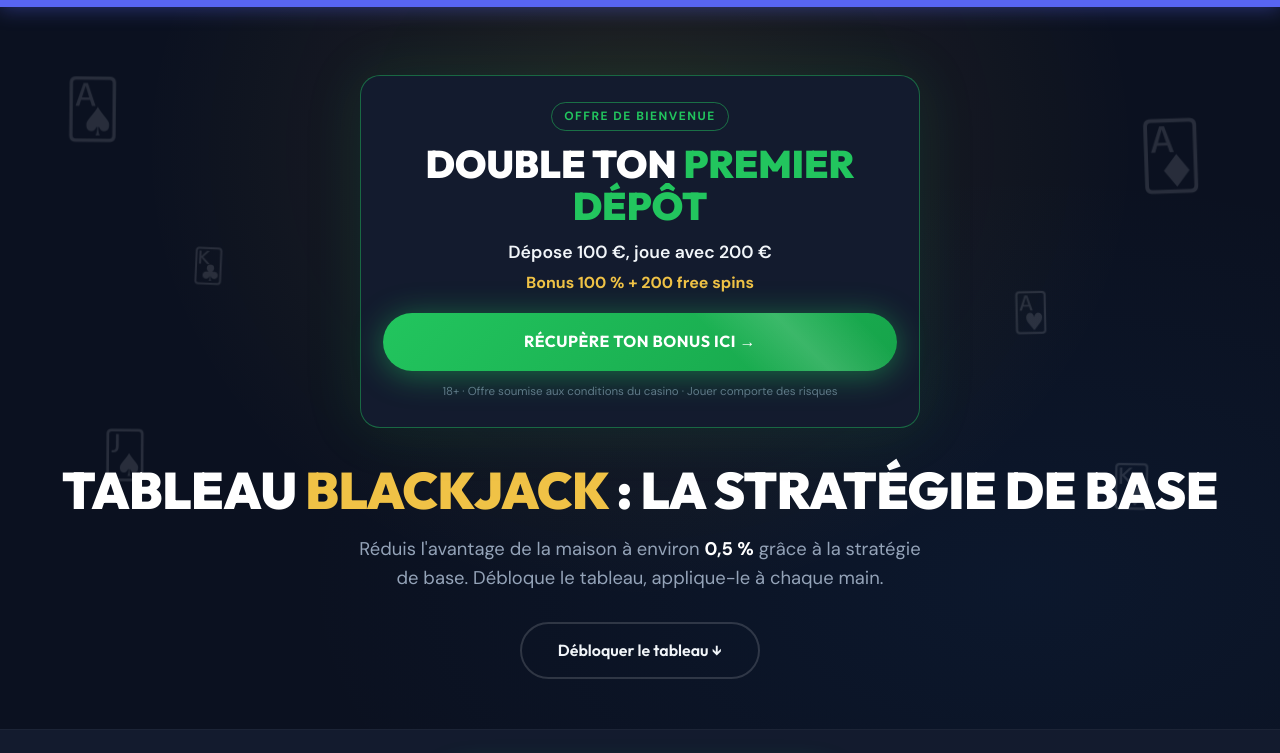
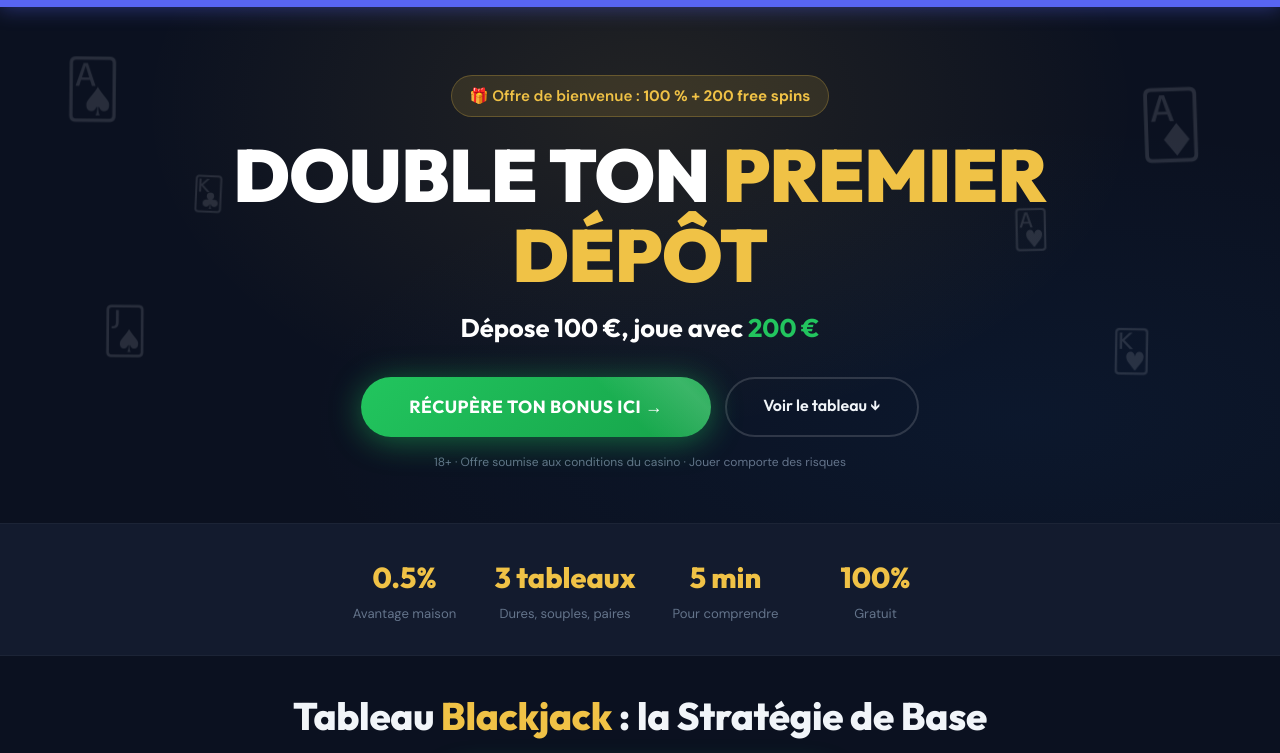
Before and after one commit to Magogogogroscul/boisterous-panda-3d581e, a plain HTML site: page index.html in a window 1280 px wide. Shown: the part 47-800 px from the top of the page. Drawn offline with Linux system fonts and the light colour scheme.

Commit message:
Accueil : bonus intégré au hero dans le style du site, H1 sur le tableau
Co-Authored-By: Claude Fable 5.2 <noreply@anthropic.com>
Claude-Session: https://claude.ai/code/session_01AocYEFr1YXRchSdKT1eoWi

```diff
--- a/index.html
+++ b/index.html
@@ -413,15 +413,14 @@ footer a { color: var(--accent-gold); text-decoration: none; }
 .cta-btn { background: linear-gradient(135deg, #22c55e 0%, #16a34a 100%); color: #fff; box-shadow: 0 4px 25px rgba(34,197,94,0.4); text-transform: uppercase; }
 .cta-btn:hover { box-shadow: 0 6px 35px rgba(34,197,94,0.55); }
 @keyframes pulse-glow { 0%,100% { box-shadow: 0 4px 25px rgba(34,197,94,0.35); } 50% { box-shadow: 0 4px 40px rgba(34,197,94,0.65); } }
-.bonus-card { max-width: 560px; margin: 0 auto 34px; padding: 26px 22px; border-radius: 20px; background: var(--bg-card); border: 1px solid rgba(34,197,94,0.45); box-shadow: 0 0 60px rgba(34,197,94,0.12); text-align: center; position: relative; z-index: 2; }
-.bonus-tag { display: inline-block; font-size: .75rem; font-weight: 700; letter-spacing: 1.5px; color: var(--accent-green); border: 1px solid rgba(34,197,94,.5); border-radius: 50px; padding: 4px 12px; margin-bottom: 12px; }
-.bonus-title { font-family: 'Outfit', sans-serif; font-weight: 900; font-size: clamp(1.6rem, 6vw, 2.4rem); line-height: 1.1; color: #fff; }
-.bonus-title span { color: var(--accent-green); }
-.bonus-sub { margin: 10px 0 4px; font-size: 1.1rem; color: var(--text-primary); font-weight: 600; }
-.bonus-detail { color: var(--accent-gold); font-weight: 700; margin-bottom: 18px; }
-.bonus-legal { margin-top: 12px; font-size: .72rem; color: var(--text-muted); }
-.bonus-card .cta-btn { display: block; padding: 16px 18px; font-size: 1rem; white-space: nowrap; }
-.hero h1 { font-size: clamp(1.8rem, 6.5vw, 3.2rem); }
+.hero-content { width: 100%; max-width: 860px; margin: 0 auto; }
+.hero .hero-stat { margin: 0 0 18px; font-size: clamp(.8rem, 3.4vw, .95rem); padding: 8px 18px; }
+.hero-title { font-family: 'Outfit', sans-serif; font-weight: 900; font-size: clamp(2.3rem, 6.5vw, 4.6rem); letter-spacing: -0.5px; line-height: 1.08; color: #fff; text-transform: uppercase; animation: fadeUp 0.7s ease forwards; }
+.hero-title span { color: var(--accent-gold); }
+.hero-offer { font-family: 'Outfit', sans-serif; font-weight: 700; font-size: clamp(1.15rem, 3.2vw, 1.6rem); color: #fff; margin-top: 14px; }
+.hero-offer strong { color: var(--accent-green); }
+.hero-legal { margin-top: 16px; font-size: .75rem; color: var(--text-muted); }
+.table-section h1.section-title { font-size: clamp(1.7rem, 4.5vw, 2.4rem); }
 .gate { position: relative; }
 .gate.locked .table-wrapper { filter: blur(9px); pointer-events: none; user-select: none; max-height: 620px; overflow: hidden; }
 .gate-box { display: none; }
@@ -458,19 +457,14 @@ body { padding-bottom: 96px; }
     <div class="floating-card">🂱</div>
   </div>
   <div class="hero-content">
-    <div class="bonus-card">
-      <div class="bonus-tag">OFFRE DE BIENVENUE</div>
-      <div class="bonus-title">DOUBLE TON <span>PREMIER DÉPÔT</span></div>
-      <p class="bonus-sub">Dépose 100 €, joue avec 200 €</p>
-      <p class="bonus-detail">Bonus 100 % + 200 free spins</p>
+    <div class="hero-stat">🎁 Offre de bienvenue : <strong>100 % + 200 free spins</strong></div>
+    <p class="hero-title">DOUBLE TON <span>PREMIER DÉPÔT</span></p>
+    <p class="hero-offer">Dépose 100 €, joue avec <strong>200 €</strong></p>
+    <div class="hero-cta-row">
       <a href="https://taap.it/blackjackbonus" target="_blank" rel="noopener sponsored" class="cta-btn" id="cta-link-hero" data-cta="hero">Récupère ton bonus ici →</a>
-      <p class="bonus-legal">18+ · Offre soumise aux conditions du casino · Jouer comporte des risques</p>
+      <a href="#tableau" class="cta-btn-secondary">Voir le tableau ↓</a>
     </div>
-    <h1>TABLEAU <span>BLACKJACK</span> : LA STRATÉGIE DE BASE</h1>
-    <p class="hero-subtitle">Réduis l'avantage de la maison à environ <strong style="color:#fff;">0,5 %</strong> grâce à la stratégie de base. Débloque le tableau, applique-le à chaque main.</p>
-    <div class="hero-cta-row">
-      <a href="#tableau" class="cta-btn-secondary">Débloquer le tableau ↓</a>
-    </div>
+    <p class="hero-legal">18+ · Offre soumise aux conditions du casino · Jouer comporte des risques</p>
   </div>
 </section>
 
@@ -485,8 +479,8 @@ body { padding-bottom: 96px; }
 <!-- STRATEGY TABLE -->
 <section class="table-section" id="tableau">
   <div class="container">
-    <h2 class="section-title">Tableau de <span>Stratégie</span> de Base</h2>
-    <p class="section-sub">Utilise ce tableau à chaque main. La colonne = carte visible du croupier. La ligne = ta main.</p>
+    <h1 class="section-title">Tableau <span>Blackjack</span> : la Stratégie de Base</h1>
+    <p class="section-sub">Réduis l'avantage de la maison à environ 0,5 %. La colonne = carte visible du croupier. La ligne = ta main.</p>
     <div class="gate locked" id="gate">
       <div class="gate-box">
         <h3>🔒 Débloque le tableau complet</h3>
@@ -678,7 +672,7 @@ body { padding-bottom: 96px; }
 <!-- CTA 3 -->
 <div class="cta-block">
   <h2>Tu maîtrises les bases, il ne reste plus qu'à jouer 🔥</h2>
-  <p>Des milliers de joueurs utilisent déjà cette stratégie. À ton tour.</p>
+  <p>Applique la stratégie de base à chaque main. À ton tour.</p>
   <a href="https://taap.it/blackjackbonus" target="_blank" rel="noopener sponsored" class="cta-btn" id="cta-link-3" data-cta="cta-link-3">Récupère ton bonus ici →</a>
 </div>
 <div class="cta-divider"></div>
```
